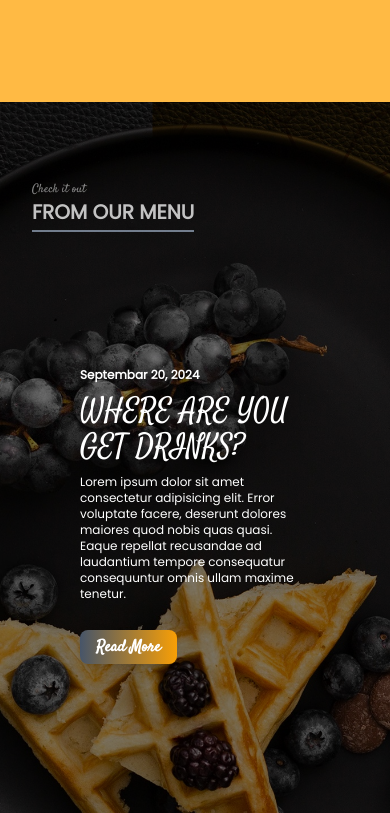
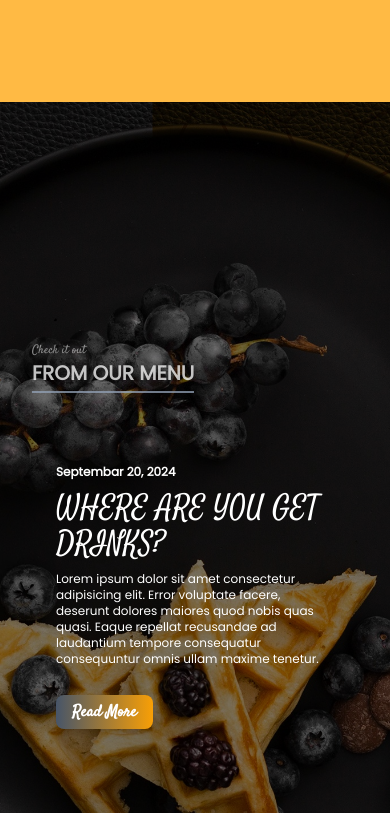
Before and after one commit to mdshakil-ctg/restaurent-client, a React (Vite) app: page / in a window 390 px wide. Shown: the part 4451-5264 px from the top of the page. Built offline with nearby package versions, Linux system fonts and the light colour scheme; no server answers.

Commit message:
featured section responsive

```diff
--- a/src/Pages/Home/Featured/Featured.jsx
+++ b/src/Pages/Home/Featured/Featured.jsx
@@ -5,21 +5,21 @@ import './Featured.css'
 import Button from "../../Shared/Button/Button";
 const Featured = () => {
   return (
-    <div className="mb-10 p-8 bg-fixed featured-bg flex flex-col h-screen items-center text-white">
-    <div className="z-10 mb-10 w-full">
+    <div className=" p-8 bg-fixed featured-bg flex flex-col justify-center h-screen items-center text-white">
+    <div className="z-10 w-full">
       <SectionTitle
         title="from our menu"
         subTitle="Check it out"
       ></SectionTitle>
     </div>
-    <div className="z-10 md:p-16">
-      <div className="flex items-center md:gap-4">
+    <div className="z-10 md:p-16 md:pt-0 lg:pt-16">
+      <div className="flex md:flex-col lg:flex-row items-center md:gap-4">
         <div>
           <img className="rounded-xl hidden md:flex" src={featuredImd} alt="Featured Image" />
         </div>
-        <div className=" p-12 space-y-2">
+        <div className="p-6 md:p-12 space-y-2">
           <span className="font-semibold text-xs">Septembar 20, 2024</span>
-          <h5 className="text-3xl font-satisfy">WHERE ARE YOU GET DRINKS?</h5>
+          <h5 className="text-3xl md:text-2xl font-satisfy">WHERE ARE YOU GET DRINKS?</h5>
           <p className="text-xs">
             Lorem ipsum dolor sit amet consectetur adipisicing elit. Error
             voluptate facere, deserunt dolores maiores quod nobis quas quasi.
```
